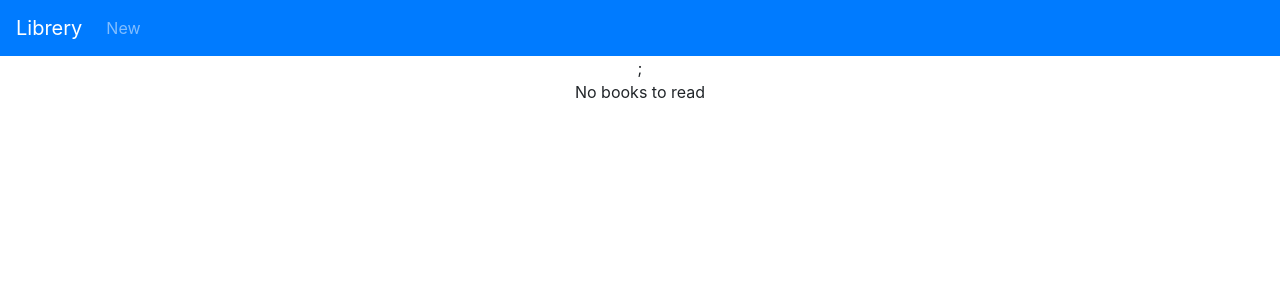
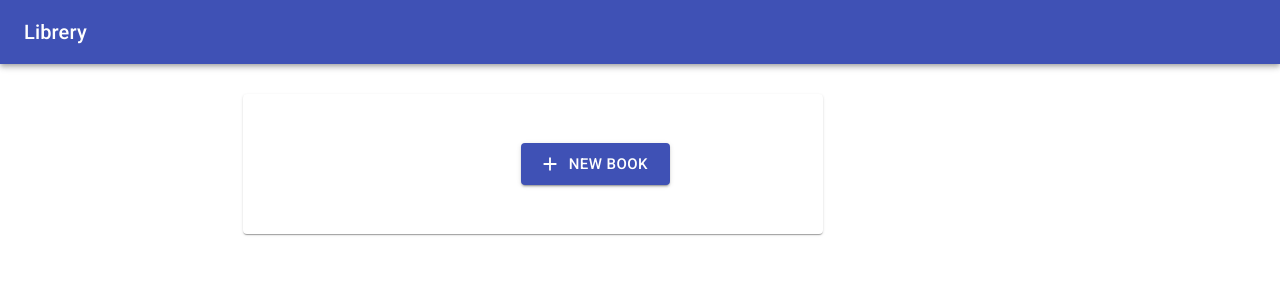
Before and after one commit to mouatassim/mern-books, a React (Create React App) app: page / in a window 1280 px wide. Shown: the top 300 px of the page. Built offline with nearby package versions, Linux system fonts and the light colour scheme.

Commit message:
add material ui to the app

```diff
--- a/package.json
+++ b/package.json
@@ -3,6 +3,8 @@
   "version": "0.1.0",
   "private": true,
   "dependencies": {
+    "@material-ui/core": "^4.10.1",
+    "@material-ui/icons": "^4.9.1",
     "@testing-library/jest-dom": "^4.2.4",
     "@testing-library/react": "^9.3.2",
     "@testing-library/user-event": "^7.1.2",
@@ -10,7 +12,7 @@
     "react": "^16.13.1",
     "react-dom": "^16.13.1",
     "react-router-dom": "^5.2.0",
-    "react-scripts": "3.4.1"
+    "react-scripts": "^3.4.1"
   },
   "scripts": {
     "start": "react-scripts start",
--- a/public/index.html
+++ b/public/index.html
@@ -10,6 +10,8 @@
       content="Web site created using create-react-app"
     />
     <link rel="apple-touch-icon" href="%PUBLIC_URL%/logo192.png" />
+    <link rel="stylesheet" href="https://fonts.googleapis.com/css?family=Roboto:300,400,500,700&display=swap" />
+    <link rel="stylesheet" href="https://fonts.googleapis.com/icon?family=Material+Icons" />
     <!--
       manifest.json provides metadata used when your web app is installed on a
       user's mobile device or desktop. See https://developers.google.com/web/fundamentals/web-app-manifest/
--- a/src/App.js
+++ b/src/App.js
@@ -3,20 +3,19 @@ import './App.css';
 import {
   BrowserRouter as Router,
   Switch,
-  Route,
-  Link
+  Route
 } from "react-router-dom";
 import BookContextProvider from './contexts/BookContext';
-import Navbare from './components/Navbare/Navbare';
 import BookList from './components/BookComponents/BookList';
 import BookForm from './components/BookComponents/BookForm';
+import  Header from './Layout/Header'
 
 function App() {
   return (
     <div className="App">
       <Router>
         <BookContextProvider>
-          <Navbare branding="Librery"/>
+          < Header />
           <Switch>
             <Route exact path='/' component= { BookList  } />
             <Route exact path='/add-book' component={ BookForm } />
--- /dev/null
+++ b/src/Layout/Header.js
@@ -0,0 +1,23 @@
+import React from 'react';
+import { Toolbar, AppBar, Typography } from "@material-ui/core";
+import { Link } from 'react-router-dom'
+
+
+
+const Header = props => {
+
+
+  return (
+    <AppBar position="static" >
+      <Toolbar>
+
+        <Typography variant="h6" style={{ color: 'inherit', textDecoration: 'inherit'}} to="/" component={Link} >
+          Librery
+        </Typography>
+
+      </Toolbar>
+    </AppBar>
+  )
+}
+
+export default Header;
--- a/src/components/BookComponents/BookDetail.js
+++ b/src/components/BookComponents/BookDetail.js
@@ -1,11 +1,18 @@
 import React, { useContext } from 'react'
 import { BookContext } from '../../contexts/BookContext';
 import { REMOVE_BOOK_TYPE } from '../../reducers/BookReducer/bookActions';
-import cover from '../../temp/the-fault-in-our-stars.png'
+import cover from '../../temp/the-fault-in-our-stars.png';
+import { Button } from '@material-ui/core';
+import DeleteIcon from '@material-ui/icons/Delete';
+
+
+
+
 
 const BookDetail = ({ book }) => {
     const { dispatch } = useContext(BookContext)
     return (
+
                 <div className="list-group-item clearfix" >
                     <div className="float-left">
                         <h4 className="list-group-item-heading">{book.title}</h4>
@@ -13,19 +20,22 @@ const BookDetail = ({ book }) => {
                     </div>
                     <div className="float-right">
                         <div className="row">
-                    <div classNaùe="col-sm-12">
+                            <div className="col-sm-12">
                                 <img src={cover} alt="" className="img-responsive" />
                             </div>
 
                         </div>
                         <div className="row">
-                    <div classNaùe="col-sm-4">
-                        <button className="btn btn-danger" onClick={() => dispatch({ type: REMOVE_BOOK_TYPE, id: book.id })}>Delete</button>
+                            <div className="col-sm-4">
+                                <Button variant="contained" color="secondary" startIcon={<DeleteIcon />} onClick={() => dispatch({ type: REMOVE_BOOK_TYPE, id: book.id })}>
+                                    Delete
+                        </Button>
                             </div>
 
                         </div>
                     </div>
                 </div>
+
     )
 }
 
--- a/src/components/BookComponents/BookList.js
+++ b/src/components/BookComponents/BookList.js
@@ -1,12 +1,45 @@
 import React, { useContext } from 'react'
 import { BookContext } from '../../contexts/BookContext';
 import BookDetail from './BookDetail';
+import { Button, Grid, Paper } from '@material-ui/core';
+import { Link } from 'react-router-dom';
+import AddIcon from '@material-ui/icons/Add';
+
+
 
 const BookList = () => {
     const { books } = useContext(BookContext)
-    return books.length ? (
-        <div className="row container">
-            <div className="col-sm-9">
+    const style = {
+        Paper: {
+            padding: 20,
+            margin: 30
+
+        }
+    }
+    return (
+        <Grid container sm={12}>
+
+            <Grid item sm={2}>
+
+            </Grid>
+
+            <Grid item sm={6}>
+
+
+                <Paper style={style.Paper}>
+                    <Link to="/add-book">
+                        <Button renderAs="button" style={style.Paper}>
+                            <span></span>
+                        </Button>
+                        <Button
+                            variant="contained"
+                            color="primary"
+                            size="large"
+                            startIcon={<AddIcon />}
+                        >
+                            New Book
+                    </Button>
+                    </Link>
                     <div className="row">
                         <div className="col-sm-12">
                             {books.map(book => {
@@ -14,10 +47,10 @@ const BookList = () => {
                             })}
                         </div>
                     </div>
-            </div>
-        </div>
-    ) : (
-            <div className="a">No books to read</div>
+                </Paper>
+            </Grid>
+
+        </Grid>
     )
 }
 
--- a/src/components/Navbare/Navbare.js
+++ /dev/null
@@ -1,49 +0,0 @@
-import React from 'react';
-import { Link } from 'react-router-dom';
-
-
-const Navbare = (props) => {
-  return (
-
-    <header>
-
-<nav className="navbar navbar-expand-lg navbar-dark bg-primary">
-                <Link className="navbar-brand" to="/">
-                    {props.branding}
-                </Link>
-                <button
-                    className="navbar-toggler"
-                    type="button"
-                    data-toggle="collapse"
-                    data-target="#navbarColor01"
-                    aria-controls="navbarColor01"
-                    aria-expanded="false"
-                    aria-label="Toggle navigation"
-                >
-                    <span className="navbar-toggler-icon" />
-                </button>
-                <div className="collapse navbar-collapse" id="navbarColor01">
-                    <ul className="navbar-nav mr-auto">
-
-                    <li className="nav-item">
-                        <Link className="nav-link" to="/add-book">
-                        New
-                        </Link>
-                    </li>
-
-
-                    </ul>
-
-                </div>
-             </nav>;
-
-
-
-    </header>
-
-
-
-  )
-}
-
-export default Navbare;
```
Also changed, not shown: src/Layout/Footer.js (added, +9 -0 lines), src/Layout/index.js (added, +8 -0 lines), 1 other file (tests, documents, lock files or other folders). Lines whose indentation alone changed are shown as unchanged.
